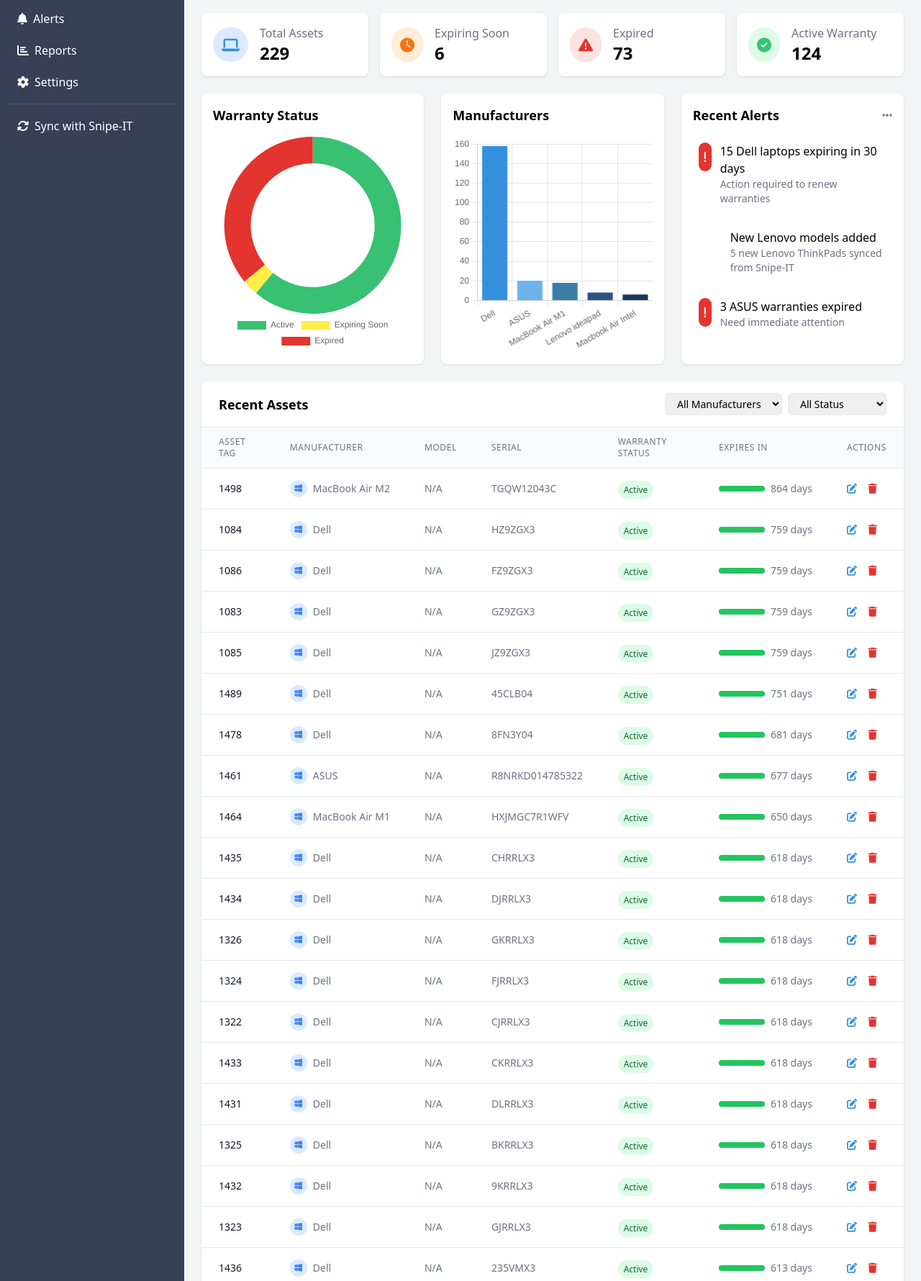
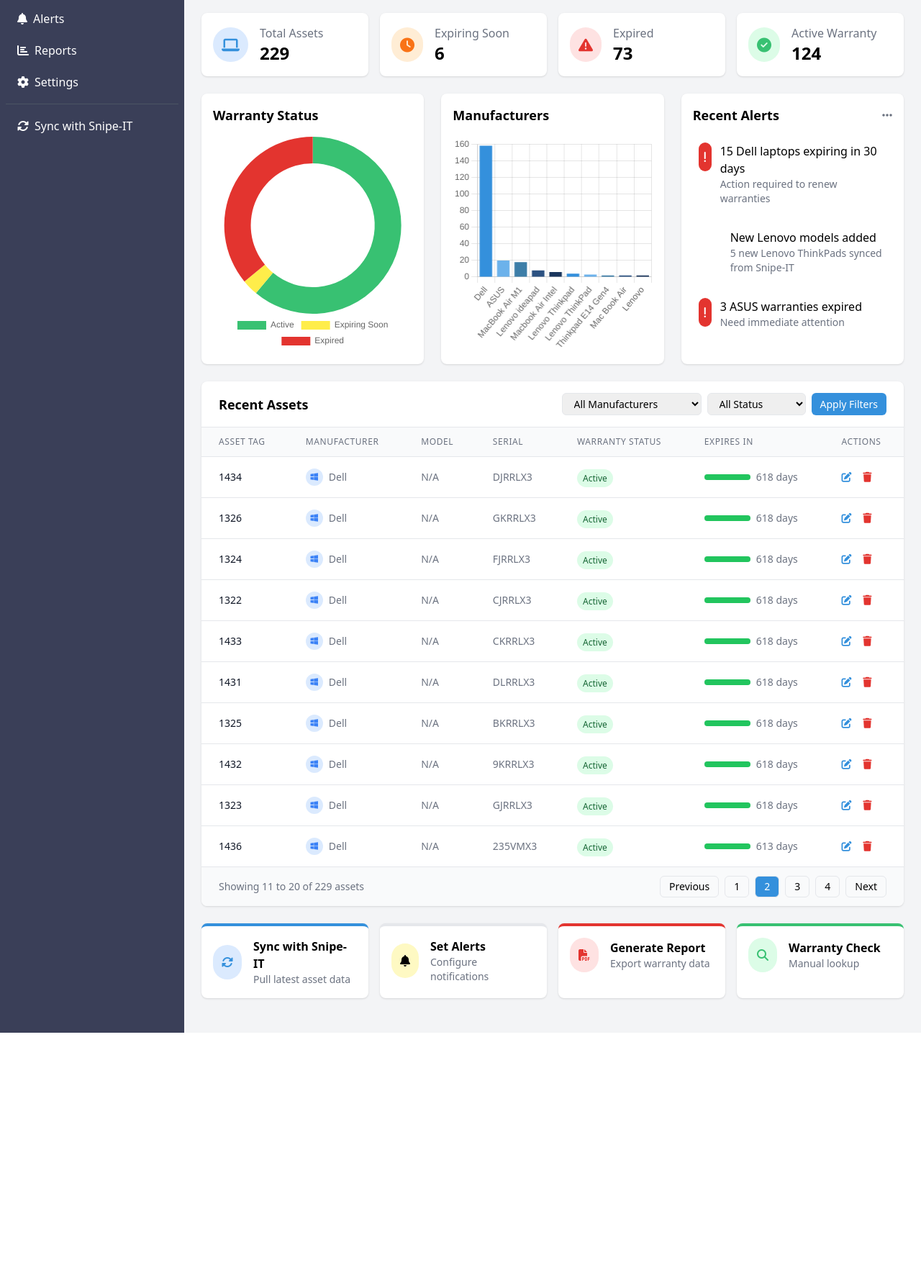
Before and after one commit to Toymakerftw/warranty_dash, a Flask app: page /?page=2&status=all&manufacturer=all in a window 1280 px wide. Shown: the part 156-1936 px from the top of the page at 72% size. After the commit the page ends 1591 px from the top, so only its background shows below. Run offline with Flask 3, Linux system fonts and the light colour scheme; data comes from the database, SQL or seed files in the repository; some libraries are stand-ins or nearby versions.

Commit message:
Fix Pagination and Status Filter

```diff
--- a/app/routes/main.py
+++ b/app/routes/main.py
@@ -1,8 +1,11 @@
-from flask import Blueprint, render_template
+from flask import Blueprint, render_template, request
 from app.database import get_db
 from datetime import datetime
+import math
 
 main_bp = Blueprint('main', __name__)
+
+ITEMS_PER_PAGE = 10  # Number of items to show per page
 
 @main_bp.route('/')
 def dashboard():
@@ -29,8 +32,13 @@ def dashboard():
         'active': active
     }
 
-    # Get recent assets with warranty calculations
-    cursor.execute("""
+    # Get filter parameters from request
+    status_filter = request.args.get('status', 'all')
+    manufacturer_filter = request.args.get('manufacturer', 'all')
+    page = int(request.args.get('page', 1))
+
+    # Build the base query for assets
+    base_query = """
         SELECT
             *,
             CASE
@@ -43,22 +51,65 @@ def dashboard():
                 ELSE CAST(julianday(warranty_end_date) - julianday('now') AS INTEGER)
             END as days_until_expiry
         FROM assets
-        ORDER BY warranty_end_date DESC
-        LIMIT 50
-    """)
+    """
+
+    where_clauses = []
+    params = []
+
+    # Add status filter if specified
+    if status_filter != 'all':
+        if status_filter == 'Active':
+            where_clauses.append("warranty_end_date > date('now', '+90 days')")
+        elif status_filter == 'Expiring Soon':
+            where_clauses.append("warranty_end_date BETWEEN date('now') AND date('now', '+90 days')")
+        elif status_filter == 'Expired':
+            where_clauses.append("warranty_end_date < date('now')")
+
+    # Add manufacturer filter if specified
+    if manufacturer_filter != 'all':
+        where_clauses.append("manufacturer = ?")
+        params.append(manufacturer_filter)
+
+    # Combine filters
+    if where_clauses:
+        base_query += " WHERE " + " AND ".join(where_clauses)
+
+    # Get total count for pagination
+    count_query = "SELECT COUNT(*) FROM (" + base_query + ")"
+    cursor.execute(count_query, tuple(params))
+    total_items = cursor.fetchone()[0]
+
+    # Calculate pagination values
+    total_pages = math.ceil(total_items / ITEMS_PER_PAGE)
+    offset = (page - 1) * ITEMS_PER_PAGE
+
+    # Add sorting, limiting and pagination
+    base_query += " ORDER BY warranty_end_date DESC LIMIT ? OFFSET ?"
+    params.extend([ITEMS_PER_PAGE, offset])
+
+    # Execute the query
+    cursor.execute(base_query, tuple(params))
     assets = cursor.fetchall()
 
-    # Get manufacturer distribution
+    # Get manufacturer distribution for filter dropdown
     cursor.execute("""
         SELECT manufacturer, COUNT(*) as count
         FROM assets
         GROUP BY manufacturer
         ORDER BY count DESC
-        LIMIT 5
+        LIMIT 10
     """)
     manufacturers = cursor.fetchall()
 
     return render_template('dashboard.html',
                          stats=stats,
                          assets=assets,
-                         manufacturers=manufacturers)
+                         manufacturers=manufacturers,
+                         current_status=status_filter,
+                         current_manufacturer=manufacturer_filter,
+                         pagination={
+                             'page': page,
+                             'total_pages': total_pages,
+                             'total_items': total_items,
+                             'items_per_page': ITEMS_PER_PAGE
+                         })
--- a/templates/dashboard.html
+++ b/templates/dashboard.html
@@ -130,18 +130,31 @@
     <div class="flex justify-between items-center px-6 py-4 border-b">
         <h2 class="text-lg font-semibold">Recent Assets</h2>
         <div class="flex space-x-2">
-            <select class="border rounded-md px-3 py-1 text-sm">
-                <option>All Manufacturers</option>
+            <form id="filter-form" method="get" class="flex space-x-2">
+                <select name="manufacturer" class="border rounded-md px-3 py-1 text-sm">
+                    <option value="all">All Manufacturers</option>
                     {% for manufacturer in manufacturers %}
-                <option>{{ manufacturer.manufacturer }}</option>
+                    <option value="{{ manufacturer.manufacturer }}"
+                        {% if current_manufacturer == manufacturer.manufacturer %}selected{% endif %}>
+                        {{ manufacturer.manufacturer }} ({{ manufacturer.count }})
+                    </option>
                     {% endfor %}
                 </select>
-            <select class="border rounded-md px-3 py-1 text-sm">
-                <option>All Status</option>
-                <option>Active</option>
-                <option>Expiring Soon</option>
-                <option>Expired</option>
+                <select name="status" class="border rounded-md px-3 py-1 text-sm">
+                    <option value="all" {% if current_status == 'all' %}selected{% endif %}>All Status</option>
+                    <option value="Active" {% if current_status == 'Active' %}selected{% endif %}>Active</option>
+                    <option value="Expiring Soon" {% if current_status == 'Expiring Soon' %}selected{% endif %}>Expiring Soon</option>
+                    <option value="Expired" {% if current_status == 'Expired' %}selected{% endif %}>Expired</option>
                 </select>
+                <button type="submit" class="px-3 py-1 bg-primary text-white rounded-md hover:bg-blue-600 text-sm">
+                    Apply Filters
+                </button>
+                {% if current_status != 'all' or current_manufacturer != 'all' %}
+                <a href="{{ url_for('main.dashboard') }}" class="px-3 py-1 border rounded-md text-gray-700 hover:bg-gray-100 text-sm">
+                    Clear Filters
+                </a>
+                {% endif %}
+            </form>
         </div>
     </div>
     <div class="overflow-x-auto">
@@ -213,30 +226,70 @@
                         </button>
                     </td>
                 </tr>
+                {% else %}
+                <tr>
+                    <td colspan="7" class="px-6 py-4 text-center text-sm text-gray-500">
+                        No assets found matching your filters
+                    </td>
+                </tr>
                 {% endfor %}
             </tbody>
         </table>
     </div>
 <div class="bg-gray-50 px-6 py-3 flex items-center justify-between border-t border-gray-200">
     <div class="text-sm text-gray-500">
-            Showing <span class="font-medium">1</span> to <span class="font-medium">{{ assets|length }}</span> of <span class="font-medium">{{ stats.total_assets }}</span> assets
+        Showing
+        <span class="font-medium">{{ (pagination.page - 1) * pagination.items_per_page + 1 }}</span>
+        to
+        <span class="font-medium">
+            {% if pagination.page * pagination.items_per_page > pagination.total_items %}
+                {{ pagination.total_items }}
+            {% else %}
+                {{ pagination.page * pagination.items_per_page }}
+            {% endif %}
+        </span>
+        of <span class="font-medium">{{ pagination.total_items }}</span> assets
     </div>
     <div class="flex space-x-2">
-            <button class="px-3 py-1 border rounded-md text-sm disabled:text-gray-400" disabled>
+        {% if pagination.page > 1 %}
+            <a href="{{ url_for('main.dashboard',
+                              page=pagination.page-1,
+                              status=current_status,
+                              manufacturer=current_manufacturer) }}"
+               class="px-3 py-1 border rounded-md text-sm hover:bg-gray-100">
                 Previous
-            </button>
-            <button class="px-3 py-1 border rounded-md text-sm bg-primary text-white">
-                1
-            </button>
-            <button class="px-3 py-1 border rounded-md text-sm">
-                2
-            </button>
-            <button class="px-3 py-1 border rounded-md text-sm">
-                3
-            </button>
-            <button class="px-3 py-1 border rounded-md text-sm">
+            </a>
+        {% else %}
+            <span class="px-3 py-1 border rounded-md text-sm text-gray-400">Previous</span>
+        {% endif %}
+
+        {% for p in range(1, pagination.total_pages + 1) %}
+            {% if p == pagination.page %}
+                <span class="px-3 py-1 border rounded-md text-sm bg-primary text-white">{{ p }}</span>
+            {% else %}
+                {% if p >= pagination.page - 2 and p <= pagination.page + 2 %}
+                    <a href="{{ url_for('main.dashboard',
+                                      page=p,
+                                      status=current_status,
+                                      manufacturer=current_manufacturer) }}"
+                       class="px-3 py-1 border rounded-md text-sm hover:bg-gray-100">
+                        {{ p }}
+                    </a>
+                {% endif %}
+            {% endif %}
+        {% endfor %}
+
+        {% if pagination.page < pagination.total_pages %}
+            <a href="{{ url_for('main.dashboard',
+                              page=pagination.page+1,
+                              status=current_status,
+                              manufacturer=current_manufacturer) }}"
+               class="px-3 py-1 border rounded-md text-sm hover:bg-gray-100">
                 Next
-            </button>
+            </a>
+        {% else %}
+            <span class="px-3 py-1 border rounded-md text-sm text-gray-400">Next</span>
+        {% endif %}
     </div>
 </div>
 </div>
@@ -370,6 +423,50 @@
                 window.location.href = `/assets/delete/${assetId}`;
             }
         }
+
+                // Asset filtering functionality
+        const manufacturerFilter = document.getElementById('manufacturer-filter');
+        const statusFilter = document.getElementById('status-filter');
+        const assetRows = document.querySelectorAll('.asset-row');
+        const showingCount = document.getElementById('showing-count');
+
+        function filterAssets() {
+            const selectedManufacturer = manufacturerFilter.value;
+            const selectedStatus = statusFilter.value;
+            let visibleCount = 0;
+
+            assetRows.forEach(row => {
+                const manufacturer = row.getAttribute('data-manufacturer');
+                const status = row.getAttribute('data-status');
+
+                const manufacturerMatch = selectedManufacturer === 'all' || manufacturer === selectedManufacturer;
+                const statusMatch = selectedStatus === 'all' || status === selectedStatus;
+
+                if (manufacturerMatch && statusMatch) {
+                    row.style.display = '';
+                    visibleCount++;
+                } else {
+                    row.style.display = 'none';
+                }
+            });
+
+            showingCount.textContent = visibleCount;
+        }
+
+        // Add event listeners for filter changes
+        manufacturerFilter.addEventListener('change', filterAssets);
+        statusFilter.addEventListener('change', filterAssets);
+
+        // Initialize showing count
+        showingCount.textContent = assetRows.length;
+
+        // Confirm delete function
+        function confirmDelete(assetId) {
+            if (confirm('Are you sure you want to delete this asset?')) {
+                window.location.href = `/assets/delete/${assetId}`;
+            }
+        }
+        window.confirmDelete = confirmDelete;
     });
 </script>
 {% endblock %}
```
Lines whose indentation alone changed are shown as unchanged.
